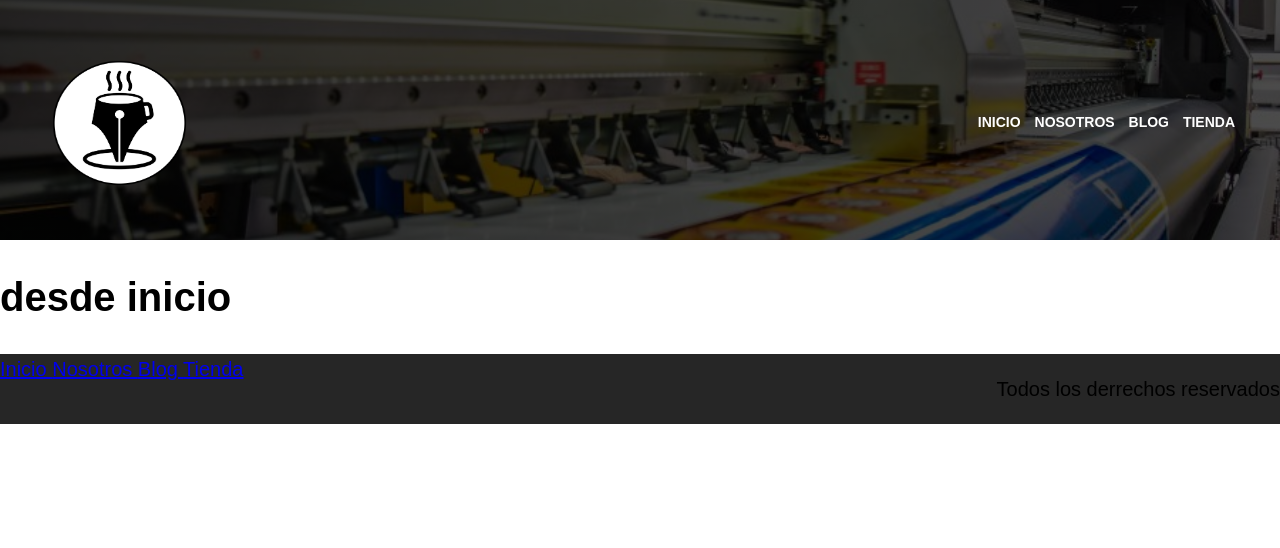
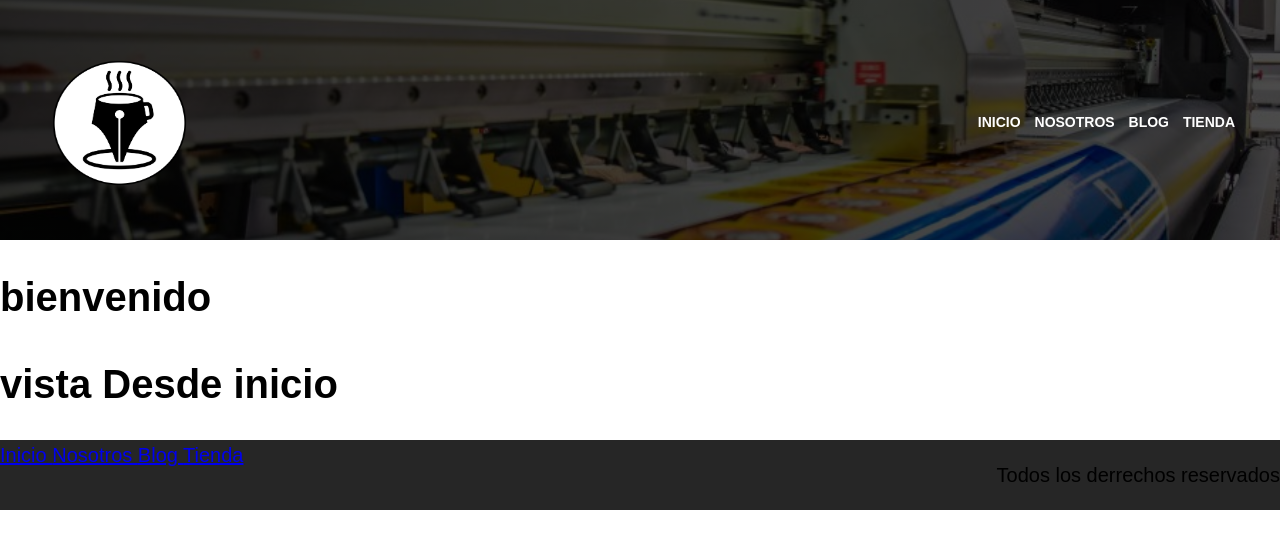
Before and after one commit to kevinRepos-droid/KevinNext.JS, a Next.js app: page / in a window 1280 px wide. Shown: the top 548 px of the page. Built offline with nearby package versions, Linux system fonts and the light colour scheme.

Commit message:
agregando segunda etiqueta

```diff
--- a/pages/index.js
+++ b/pages/index.js
@@ -9,7 +9,9 @@ export default function Home() {
       <Layout
         pagina ='Inicio'
       >
-        <h1>desde inicio</h1>
+        <h1>bienvenido</h1>
+                <h1>vista Desde inicio</h1>
+
 
 
 
```
